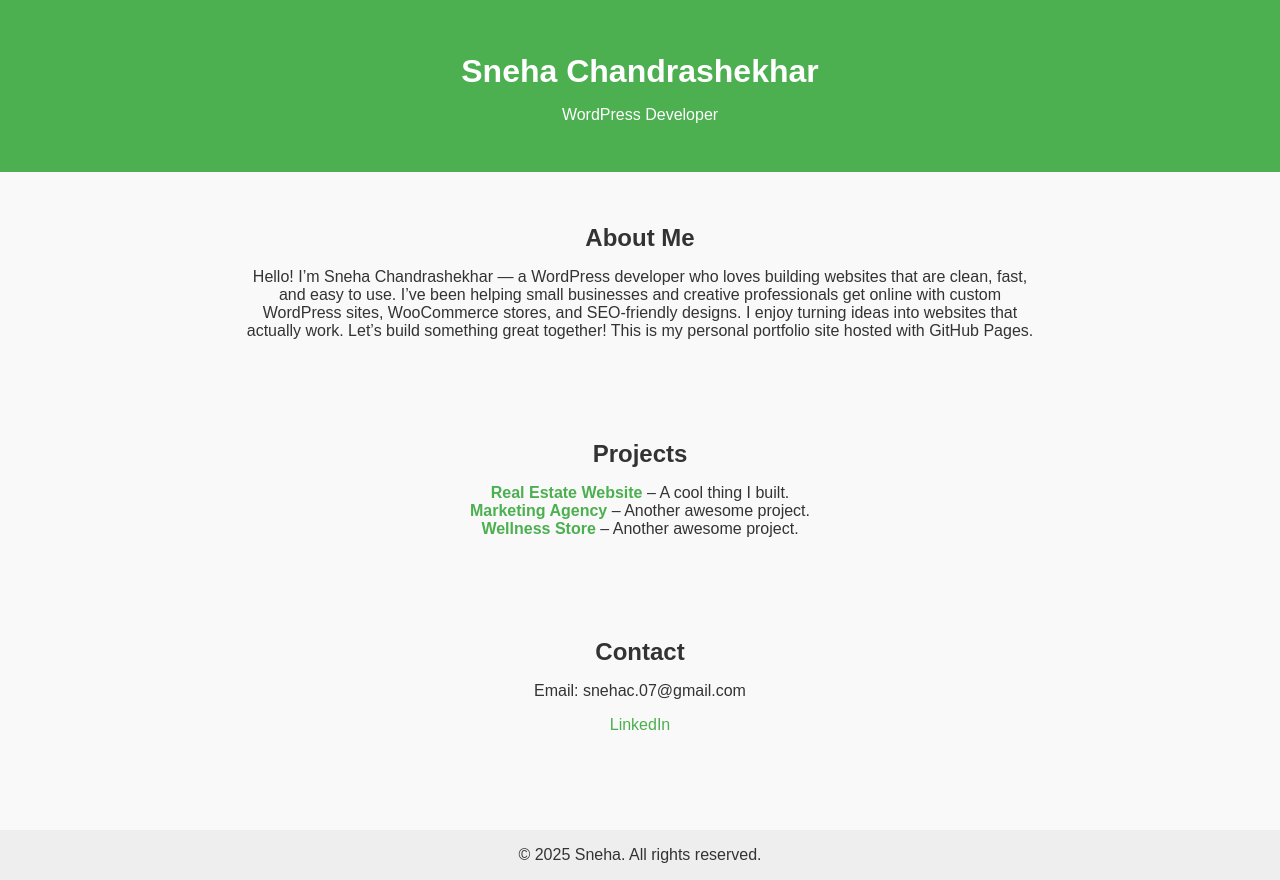
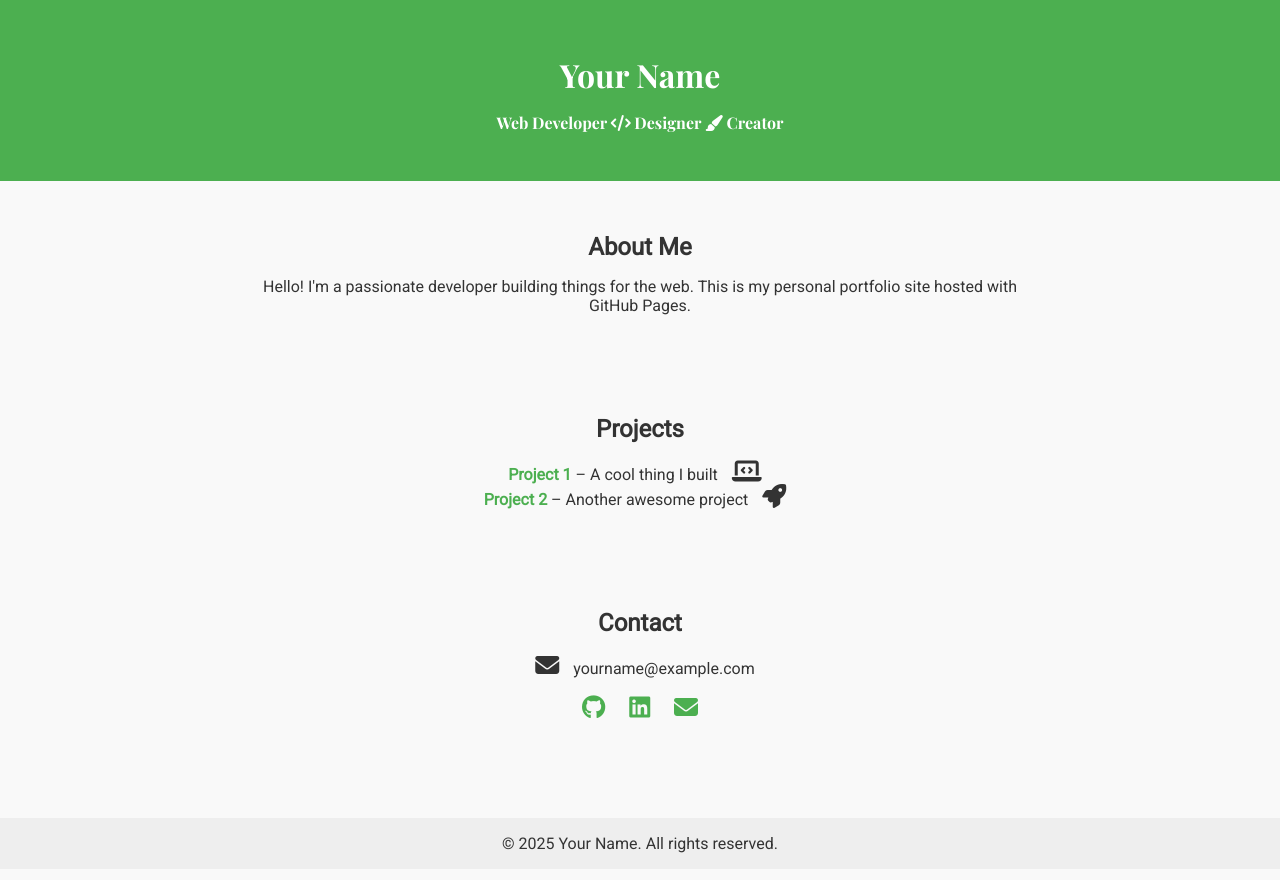
Before and after one commit to snehac07/snehac07.github.io, a plain HTML site: page index.html in a window 1280 px wide. Drawn offline with nearby package versions, Linux system fonts and the light colour scheme.

Commit message:
Update index.html

```diff
--- a/index.html
+++ b/index.html
@@ -3,68 +3,100 @@
 <head>
   <meta charset="UTF-8" />
   <meta name="viewport" content="width=device-width, initial-scale=1.0" />
-  <title>Sneha - Portfolio</title>
+  <title>Your Name - Portfolio</title>
+
+  <!-- ✅ Google Fonts (Roboto + Playfair Display) -->
+  <link href="https://fonts.googleapis.com/css2?family=Playfair+Display:wght@700&family=Roboto&display=swap" rel="stylesheet" />
+
+  <!-- ✅ Font Awesome Icons -->
+  <script src="https://kit.fontawesome.com/a076d05399.js" crossorigin="anonymous"></script>
+
   <style>
     body {
-      font-family: Arial, sans-serif;
-      margin: 0; padding: 0;
+      font-family: 'Roboto', sans-serif;
+      margin: 0;
+      padding: 0;
       background: #f9f9f9;
       color: #333;
       text-align: center;
     }
+
     header {
       background-color: #4CAF50;
       color: white;
       padding: 2rem 1rem;
+      font-family: 'Playfair Display', serif;
     }
+
     section {
       padding: 2rem 1rem;
       max-width: 800px;
       margin: auto;
     }
+
     h1, h2 {
       margin-bottom: 0.5rem;
     }
+
     a {
       color: #4CAF50;
       text-decoration: none;
     }
+
+    ul {
+      list-style: none;
+      padding: 0;
+    }
+
     footer {
       margin-top: 3rem;
       padding: 1rem;
       background: #eee;
     }
+
+    .icon {
+      margin: 0 10px;
+      font-size: 1.5rem;
+    }
   </style>
 </head>
 <body>
   <header>
-    <h1>Sneha Chandrashekhar</h1>
-    <p>WordPress Developer</p>
+    <h1>Your Name</h1>
+    <p>Web Developer <i class="fas fa-code"></i> Designer <i class="fas fa-paint-brush"></i> Creator</p>
   </header>
 
   <section>
     <h2>About Me</h2>
-    <p>Hello! I’m Sneha Chandrashekhar — a WordPress developer who loves building websites that are clean, fast, and easy to use. I’ve been helping small businesses and creative professionals get online with custom WordPress sites, WooCommerce stores, and SEO-friendly designs. I enjoy turning ideas into websites that actually work. Let’s build something great together!
-      This is my personal portfolio site hosted with GitHub Pages.</p>
+    <p>Hello! I'm a passionate developer building things for the web. This is my personal portfolio site hosted with GitHub Pages.</p>
   </section>
 
   <section>
     <h2>Projects</h2>
-    <ul style="list-style: none; padding: 0;">
-      <li><strong><a href="https://trusteddoors.com/">Real Estate Website</a></strong> – A cool thing I built.</li>
-      <li><strong><a href="https://retinkmedia.com/">Marketing Agency</a></strong> – Another awesome project.</li>
-      <li><strong><a href="https://cibanos.com/">Wellness Store</a></strong> – Another awesome project.</li>
+    <ul>
+      <li>
+        <strong><a href="https://github.com/yourusername/project1">Project 1</a></strong> –
+        A cool thing I built <i class="fas fa-laptop-code icon"></i>
+      </li>
+      <li>
+        <strong><a href="https://github.com/yourusername/project2">Project 2</a></strong> –
+        Another awesome project <i class="fas fa-rocket icon"></i>
+      </li>
     </ul>
   </section>
 
   <section>
     <h2>Contact</h2>
-    <p>Email: snehac.07@gmail.com</p>
-    <p><a href="https://www.linkedin.com/in/sneha-chandrashekhar/">LinkedIn</a></p>
+    <p><i class="fas fa-envelope icon"></i> yourname@example.com</p>
+    <p>
+      <a href="https://github.com/yourusername" class="icon"><i class="fab fa-github"></i></a>
+      <a href="https://linkedin.com/in/yourprofile" class="icon"><i class="fab fa-linkedin"></i></a>
+      <a href="mailto:yourname@example.com" class="icon"><i class="fas fa-envelope"></i></a>
+    </p>
   </section>
 
   <footer>
-    &copy; 2025 Sneha. All rights reserved.
+    &copy; 2025 Your Name. All rights reserved.
   </footer>
 </body>
 </html>
```
